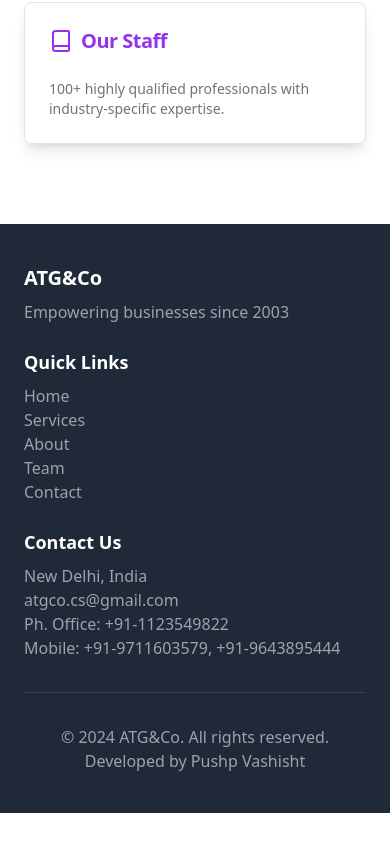
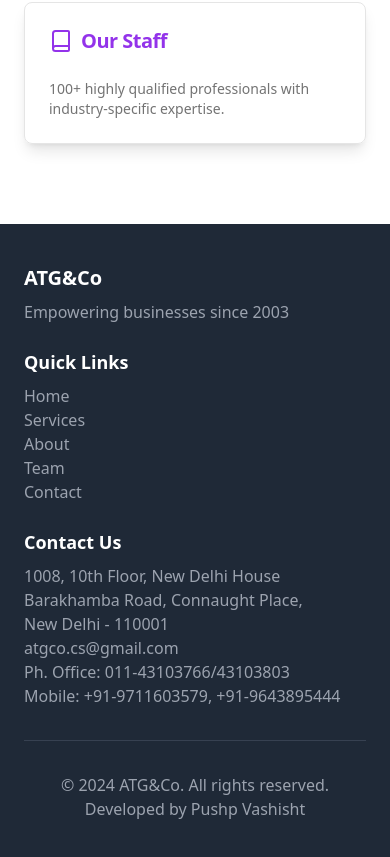
Before and after one commit to pushp1997/atg-co, a React (Create React App) app: page / in a window 390 px wide. Shown: the part 4886-5743 px from the top of the page. Before the commit the page ends 5699 px from the top, so only its background shows below. Built offline with nearby package versions, Linux system fonts and the light colour scheme.

Commit message:
Update Office Phone number in Footer

```diff
--- a/src/Footer.tsx
+++ b/src/Footer.tsx
@@ -22,9 +22,11 @@ const Footer: React.FC = () => (
           <div className="w-full md:w-1/4">
             <h4 className="text-lg font-semibold mb-2">Contact Us</h4>
             <p className="text-gray-400">
-              New Delhi, India<br />
+              1008, 10th Floor, New Delhi House<br />
+              Barakhamba Road, Connaught Place,<br />
+              New Delhi - 110001<br />
               atgco.cs@gmail.com<br />
-              Ph. Office: <a href="tel:+911123549822">+91-1123549822</a><br />
+              Ph. Office: <a href="tel:+911143103766">011-43103766</a>/<a href="tel:+911143103803">43103803</a><br />
               Mobile: <a href="tel:+919711603579">+91-9711603579</a>, <a href="tel:+919643895444">+91-9643895444</a>
             </p>
           </div>
```
